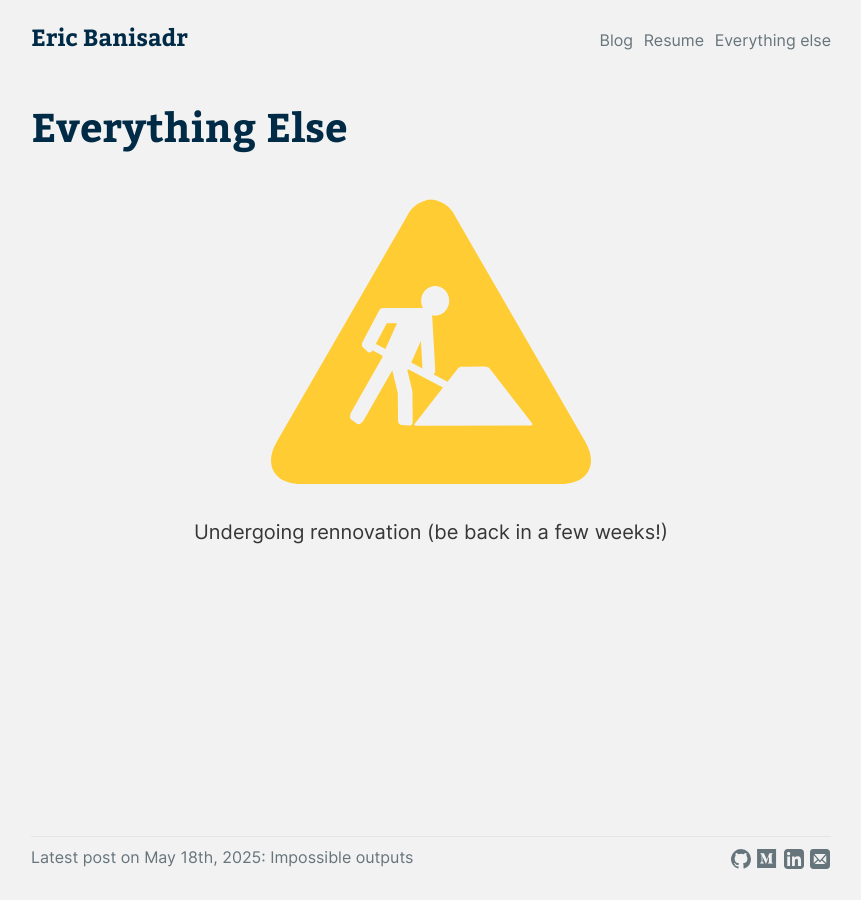
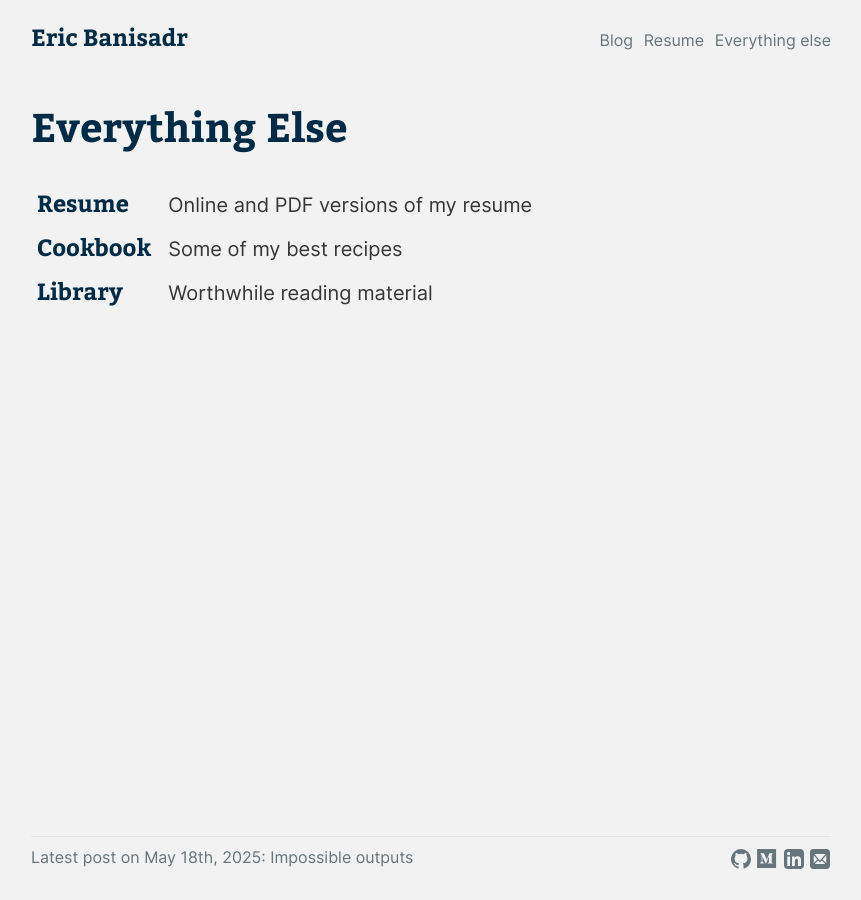
Before and after one commit to ebanisadr/ebanisadr.github.io, a Jekyll site: the page built from everything-else.html, in a window 1280 px wide. Shown: the whole page, without its empty margins (209-1070 px from the left). Built offline with Jekyll 4.4.1, drawn with Linux system fonts in a browser that asks for light colours.

Commit message:
Recipies are coming back after two long years.
Hope this chatgpt script for persisting state works for groceries and prep and
such. Didn't change a thing but I did learn my lesson that not everything on my
website  needs to be interpolated into a template. Same problem with the resume.
Will fix it later (lol).

```diff
--- a/_layouts/blank.html
+++ b/_layouts/blank.html
@@ -13,5 +13,8 @@
     {{ content }}
     {% include footer.html %}
     {% include analytics.html %}
+    {% if page.script %}<script>
+{{ page.script }}
+    </script>{% endif %}
   </body>
 </html>
--- a/everything-else.html
+++ b/everything-else.html
@@ -4,6 +4,23 @@ title: Everything Else
 ---
 <main class='sitemap'>
   <h1>Everything Else</h1>
-  <img src='{{ site.url }}/under-construction.svg', width='40%' alt='Under construction sign'/>
-  <p style='text-align: center'>Undergoing rennovation (be back in a few weeks!)</p>
+  <p></p>
+
+  <table>
+    <tr>
+      <td width='100'><h3><a href='{{ site.url }}/resume'>Resume</a></h3></td>
+      <td><a href='{{ site.url }}/resume'><span>Online and PDF versions of my resume</span></a></td>
+    </tr>
+
+    <tr>
+      <td><h3><a href='{{ site.url }}/cookbook'>Cookbook</a></h3></td>
+      <td><a href='{{ site.url }}/cookbook'><span>Some of my best recipes</span></a></td>
+    </tr>
+
+    <tr>
+      <td><h3><a href='{{ site.url }}/library'>Library</a></h3></td>
+      <td><a href='{{ site.url }}/library'><span>Worthwhile reading material</span></a></td>
+    </tr>
+  </table>
+
 </main>
--- a/stylesheet.css
+++ b/stylesheet.css
@@ -394,6 +394,18 @@ figcaption {
   max-width: 90%;
 }
 
+/* Task lists (seems to be a standard class here) */
+
+ul.task-list {
+  list-style: none;
+  padding-left: 10px;
+}
+
+input.task-list-item-checkbox {
+  margin-left: 10px;
+  margin-right: 10px;
+}
+
 /* Tables */
 
 table {
```
Also changed, not shown: _cookbook/manhattan-clam-chowder.md (added, +106 -0 lines).
